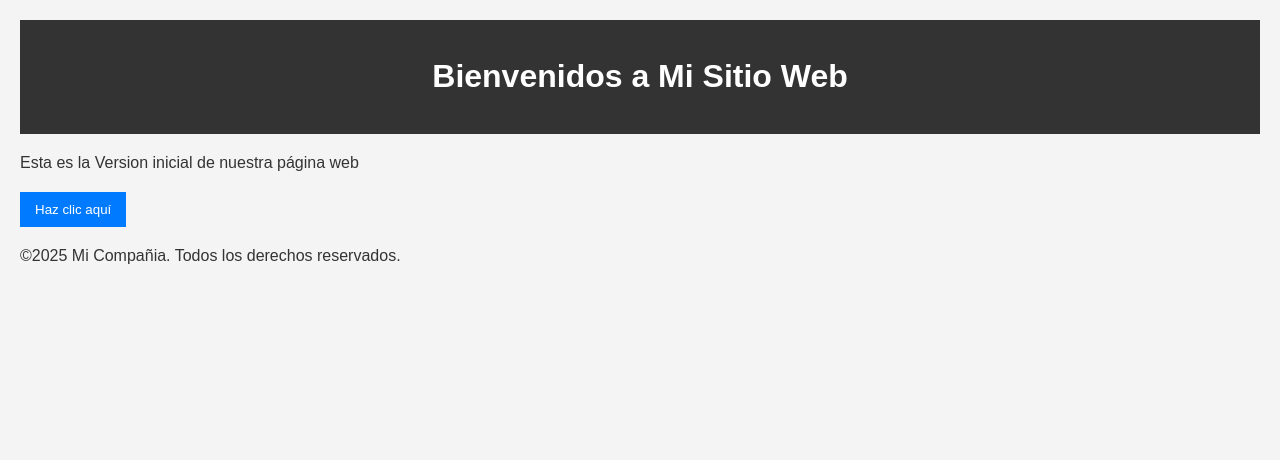
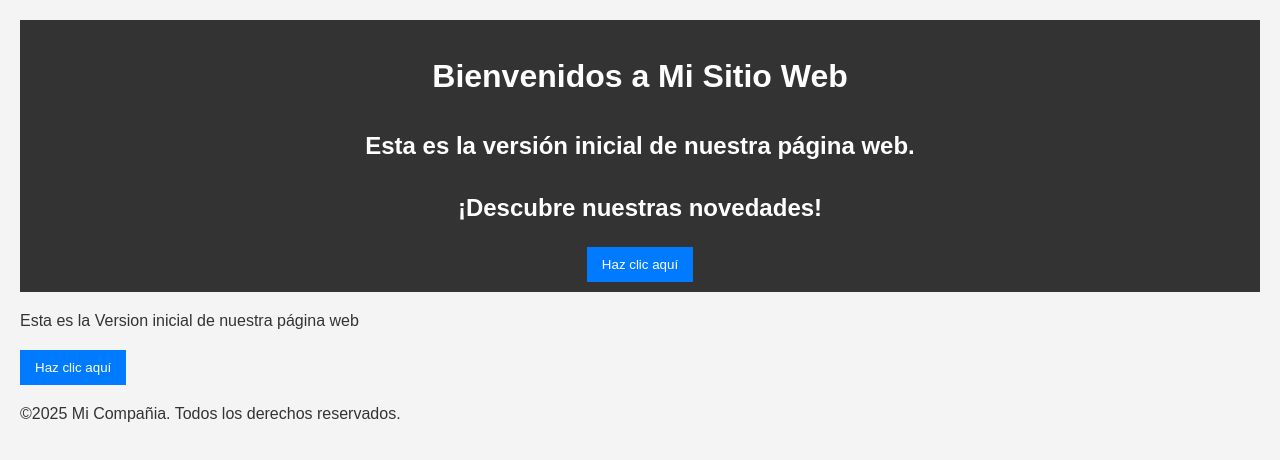
Before and after one commit to antonio2319/MiProyectoWebGitHub, a plain HTML site: page index.html in a window 1280 px wide. Drawn offline with Linux system fonts and the light colour scheme.

Commit message:
feat: Add new section title to homepage

```diff
--- a/index.html
+++ b/index.html
@@ -9,6 +9,11 @@
 <body>
 <header>
 <h1>Bienvenidos a Mi Sitio Web</h1>
+<h2>
+<p>Esta es la versión inicial de nuestra página web.</p>
+<h2>¡Descubre nuestras novedades!</h2>
+<button>Haz clic aquí</button>
+</h2>
 </header>
 <main>
 <p>Esta es la Version inicial de nuestra página web</p>
```
